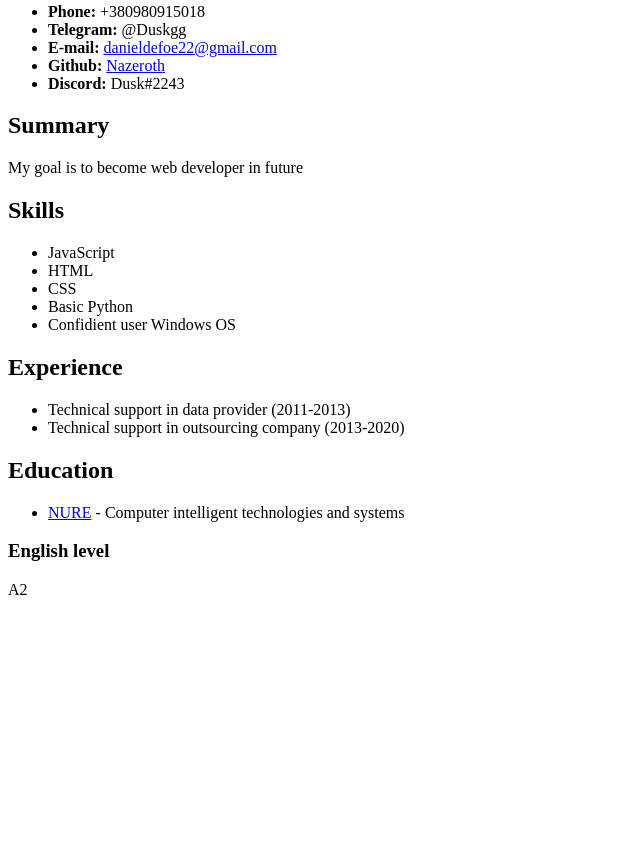
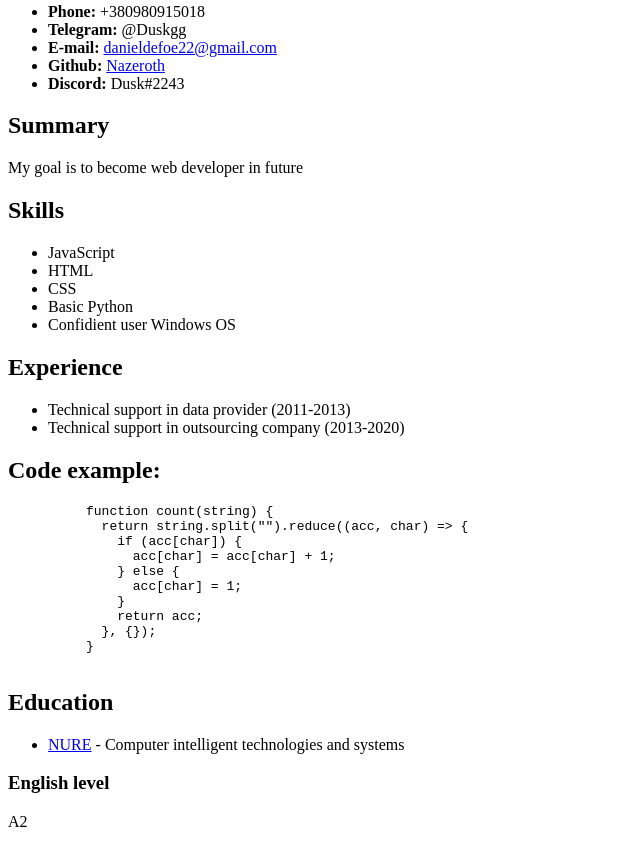
Before and after one commit to Nazeroth/rsschool-cv, a plain HTML site: page index.html in a window 1280 px wide. Shown: the part 427-1274 px from the top of the page, without its empty margins (0-640 px from the left). Before the commit the page ends 1042 px from the top, so only its background shows below. Drawn offline with Linux system fonts and the light colour scheme.

Commit message:
docs: add code example

```diff
--- a/index.html
+++ b/index.html
@@ -8,7 +8,7 @@
 </head>
 
 <body>
-  <div class="main-container">
+  <div>
     <header>
       <img class="photo" src="https://www.pngjoy.com/pngl/128/2599828_pepe-the-frog-pepe-meme-bad-boy-transparent.png"
         alt="photo" height="150" />
@@ -39,7 +39,7 @@
       <section>
         <h2>Summary</h2>
         <p>My goal is to become web developer in future</p>
-      </p>
+        </p>
       </section>
       <section>
         <h2>Skills</h2>
@@ -61,12 +61,30 @@
         </ul>
       </section>
       <section>
+        <h2>Code example:</h2>
+        <code>
+          <pre>
+          function count(string) {
+            return string.split("").reduce((acc, char) => {
+              if (acc[char]) {
+                acc[char] = acc[char] + 1;
+              } else {
+                acc[char] = 1;
+              }
+              return acc;
+            }, {});
+          }
+          </pre>
+        </code>
+      </section>
+      <section>
         <h2>Education</h2>
         <ul>
           <li>
-            <a href="https://en.wikipedia.org/wiki/Kharkiv_National_University_of_Radioelectronics">NURE</a> - Сomputer intelligent technologies and systems
+            <a href="https://en.wikipedia.org/wiki/Kharkiv_National_University_of_Radioelectronics">NURE</a> - Сomputer
+            intelligent technologies and systems
           </li>
-         </ul>
+        </ul>
       </section>
       <section>
         <h3>English level</h3>
```
